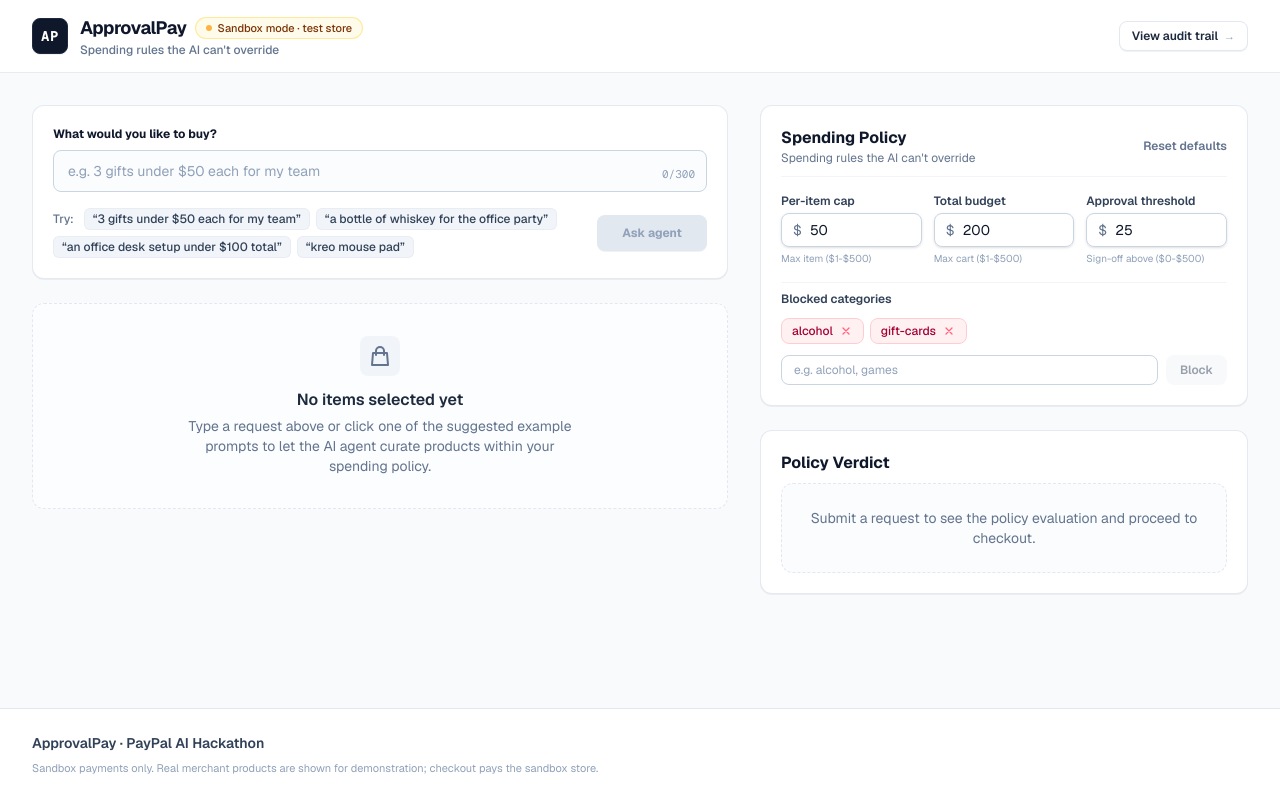
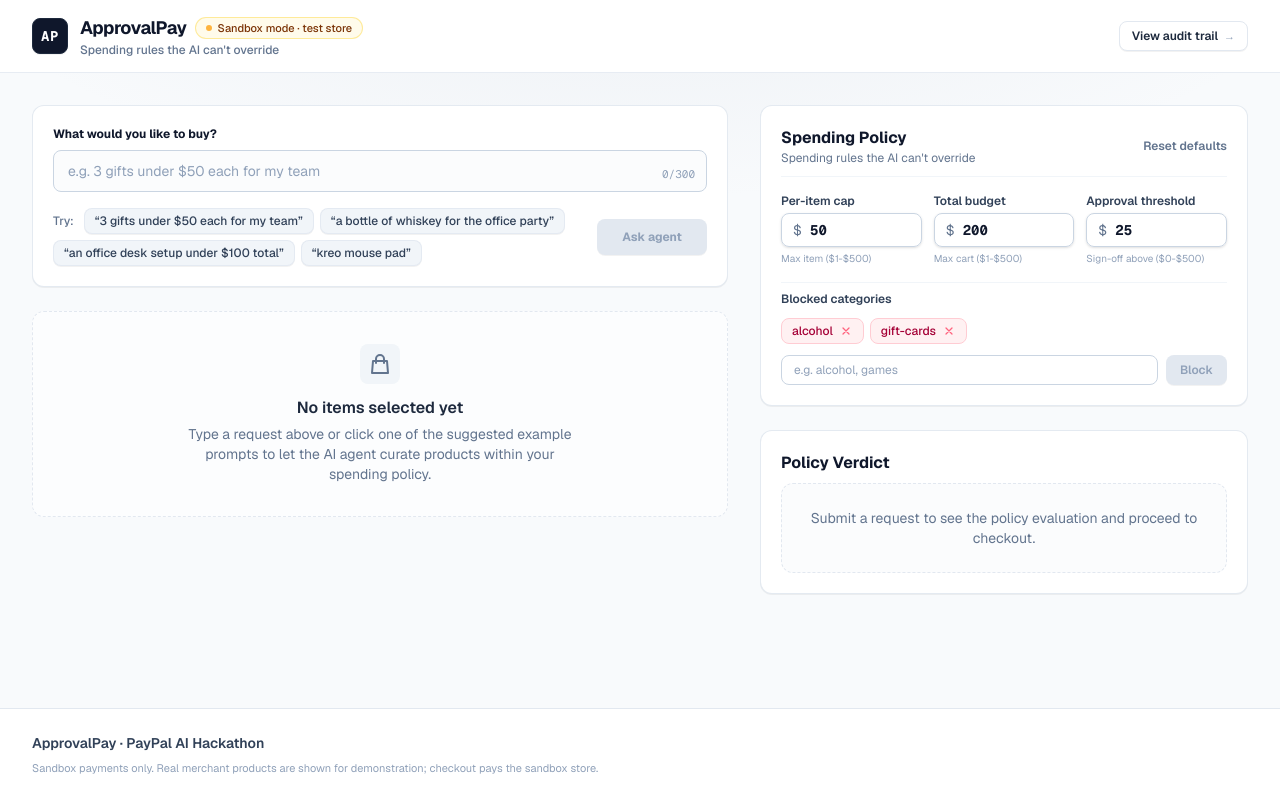
Before and after one commit to ankush-dev-eng/ApprovalPay, a Next.js app: page / in a window 1280 px wide. Built offline with nearby package versions, Linux system fonts and the light colour scheme.

Commit message:
feat(ui): apply GetLayers ambient canvas depth, editorial annotations, and input precision

```diff
--- a/src/app/page.tsx
+++ b/src/app/page.tsx
@@ -80,26 +80,31 @@ export default function Home() {
   };
 
   return (
-    <div className="min-h-screen bg-slate-50 text-slate-900 flex flex-col font-sans selection:bg-slate-200 selection:text-slate-900 overflow-x-hidden">
+    <div className="min-h-screen bg-slate-50 text-slate-900 flex flex-col font-sans selection:bg-slate-200 selection:text-slate-900 overflow-x-hidden relative">
+      {/* GetLayers subtle ambient canvas light */}
+      <div
+        className="pointer-events-none absolute inset-0 bg-[radial-gradient(ellipse_80%_50%_at_50%_-10%,rgba(148,163,184,0.12),transparent_70%)]"
+        aria-hidden="true"
+      />
       <Header />
 
-      <main className="flex-1 max-w-7xl w-full mx-auto px-4 sm:px-6 lg:px-8 py-6 sm:py-8 overflow-x-hidden">
+      <main className="flex-1 max-w-7xl w-full mx-auto px-4 sm:px-6 lg:px-8 py-6 sm:py-8 overflow-x-hidden relative z-10">
         {/* Error banner */}
         {errorMessage && (
-          <div className="mb-6 rounded-2xl bg-rose-50 border border-rose-200 p-4 text-rose-800 flex items-start justify-between gap-3 shadow-sm">
+          <div className="mb-6 rounded-xl bg-rose-50/90 border border-rose-200 p-4 text-rose-800 flex items-start justify-between gap-3 shadow-2xs">
             <div className="flex items-start gap-3">
-              <span className="inline-flex items-center justify-center h-6 w-6 rounded-full bg-rose-200 text-rose-800 font-bold text-sm shrink-0 mt-0.5">
+              <span className="inline-flex items-center justify-center h-5 w-5 rounded-full bg-rose-200 text-rose-900 font-bold text-xs shrink-0 mt-0.5">
                 !
               </span>
               <div>
-                <h3 className="text-sm font-semibold text-rose-900">Agent Notice</h3>
-                <p className="text-xs text-rose-700 mt-0.5 leading-relaxed">{errorMessage}</p>
+                <h3 className="text-xs font-bold text-rose-950">Agent Notice</h3>
+                <p className="text-xs text-rose-800 mt-0.5 leading-relaxed">{errorMessage}</p>
               </div>
             </div>
             <button
               type="button"
               onClick={() => setErrorMessage(null)}
-              className="text-rose-500 hover:text-rose-700 text-sm font-bold focus:outline-none"
+              className="text-rose-400 hover:text-rose-700 text-base font-bold focus:outline-none cursor-pointer"
               aria-label="Dismiss error"
             >
               &times;
--- a/src/components/AgentInput.tsx
+++ b/src/components/AgentInput.tsx
@@ -54,7 +54,7 @@ export function AgentInput({ request, setRequest, onSubmit, isLoading }: AgentIn
                 type="button"
                 disabled={isLoading}
                 onClick={() => setRequest(ex)}
-                className="inline-flex items-center rounded-md bg-slate-100 hover:bg-slate-200/80 border border-slate-200/60 px-2 py-0.5 text-xs font-medium text-slate-700 transition-colors disabled:opacity-50 text-left"
+                className="inline-flex items-center rounded-lg bg-slate-100 hover:bg-slate-200/80 border border-slate-200/80 px-2.5 py-1 text-xs font-medium text-slate-700 shadow-2xs hover:border-slate-300 transition-all disabled:opacity-50 text-left active:scale-[0.98]"
               >
                 &ldquo;{ex}&rdquo;
               </button>
--- a/src/components/PolicyPanel.tsx
+++ b/src/components/PolicyPanel.tsx
@@ -100,7 +100,7 @@ export function PolicyPanel({ policy, onChange, disabled }: PolicyPanelProps) {
               disabled={disabled}
               value={Math.round(policy.perItemCapCents / 100)}
               onChange={(e) => handleCapChange(e.target.value)}
-              className="block w-full rounded-lg border border-slate-300 py-1.5 pl-7 pr-3 text-sm text-slate-900 focus:border-slate-800 focus:outline-none focus:ring-1 focus:ring-slate-800 disabled:bg-slate-50 disabled:opacity-60 [appearance:textfield] [&::-webkit-outer-spin-button]:appearance-none [&::-webkit-inner-spin-button]:appearance-none"
+              className="block w-full rounded-lg border border-slate-300 py-1.5 pl-7 pr-3 text-sm font-mono font-bold text-slate-900 focus:border-slate-800 focus:outline-none focus:ring-1 focus:ring-slate-800 disabled:bg-slate-50 disabled:opacity-60 [appearance:textfield] [&::-webkit-outer-spin-button]:appearance-none [&::-webkit-inner-spin-button]:appearance-none"
             />
           </div>
           <p className="text-[10px] text-slate-400">Max item ($1-$500)</p>
@@ -123,7 +123,7 @@ export function PolicyPanel({ policy, onChange, disabled }: PolicyPanelProps) {
               disabled={disabled}
               value={Math.round(policy.totalBudgetCents / 100)}
               onChange={(e) => handleBudgetChange(e.target.value)}
-              className="block w-full rounded-lg border border-slate-300 py-1.5 pl-7 pr-3 text-sm text-slate-900 focus:border-slate-800 focus:outline-none focus:ring-1 focus:ring-slate-800 disabled:bg-slate-50 disabled:opacity-60 [appearance:textfield] [&::-webkit-outer-spin-button]:appearance-none [&::-webkit-inner-spin-button]:appearance-none"
+              className="block w-full rounded-lg border border-slate-300 py-1.5 pl-7 pr-3 text-sm font-mono font-bold text-slate-900 focus:border-slate-800 focus:outline-none focus:ring-1 focus:ring-slate-800 disabled:bg-slate-50 disabled:opacity-60 [appearance:textfield] [&::-webkit-outer-spin-button]:appearance-none [&::-webkit-inner-spin-button]:appearance-none"
             />
           </div>
           <p className="text-[10px] text-slate-400">Max cart ($1-$500)</p>
@@ -146,7 +146,7 @@ export function PolicyPanel({ policy, onChange, disabled }: PolicyPanelProps) {
               disabled={disabled}
               value={Math.round(policy.approvalThresholdCents / 100)}
               onChange={(e) => handleThresholdChange(e.target.value)}
-              className="block w-full rounded-lg border border-slate-300 py-1.5 pl-7 pr-3 text-sm text-slate-900 focus:border-slate-800 focus:outline-none focus:ring-1 focus:ring-slate-800 disabled:bg-slate-50 disabled:opacity-60 [appearance:textfield] [&::-webkit-outer-spin-button]:appearance-none [&::-webkit-inner-spin-button]:appearance-none"
+              className="block w-full rounded-lg border border-slate-300 py-1.5 pl-7 pr-3 text-sm font-mono font-bold text-slate-900 focus:border-slate-800 focus:outline-none focus:ring-1 focus:ring-slate-800 disabled:bg-slate-50 disabled:opacity-60 [appearance:textfield] [&::-webkit-outer-spin-button]:appearance-none [&::-webkit-inner-spin-button]:appearance-none"
             />
           </div>
           <p className="text-[10px] text-slate-400">Sign-off above ($0-$500)</p>
@@ -203,7 +203,7 @@ export function PolicyPanel({ policy, onChange, disabled }: PolicyPanelProps) {
             type="button"
             disabled={disabled || !newCategory.trim()}
             onClick={handleAddCategory}
-            className="rounded-lg bg-slate-100 hover:bg-slate-200 px-3.5 py-1.5 text-xs font-semibold text-slate-700 disabled:opacity-50 transition-colors"
+            className="rounded-lg bg-slate-900 hover:bg-slate-800 text-white font-semibold px-3.5 py-1.5 text-xs disabled:bg-slate-200 disabled:text-slate-400 disabled:cursor-not-allowed transition-all shadow-2xs active:scale-[0.98]"
           >
             Block
           </button>
--- a/src/components/ProductCardList.tsx
+++ b/src/components/ProductCardList.tsx
@@ -240,9 +240,12 @@ export function ProductCardList({ proposal, isLoading }: ProductCardListProps) {
                     </div>
                   </div>
 
-                  <p className="mt-2 text-xs leading-relaxed text-slate-600 italic">
-                    &ldquo;{reason}&rdquo;
-                  </p>
+                  <div className="mt-2.5 pt-2 border-t border-slate-100 flex items-start gap-1.5">
+                    <span className="text-[10px] font-semibold text-slate-400 uppercase shrink-0 mt-0.5 font-mono">Agent:</span>
+                    <p className="text-xs leading-relaxed text-slate-600 italic">
+                      &ldquo;{reason}&rdquo;
+                    </p>
+                  </div>
                 </div>
               </div>
             </div>
```
